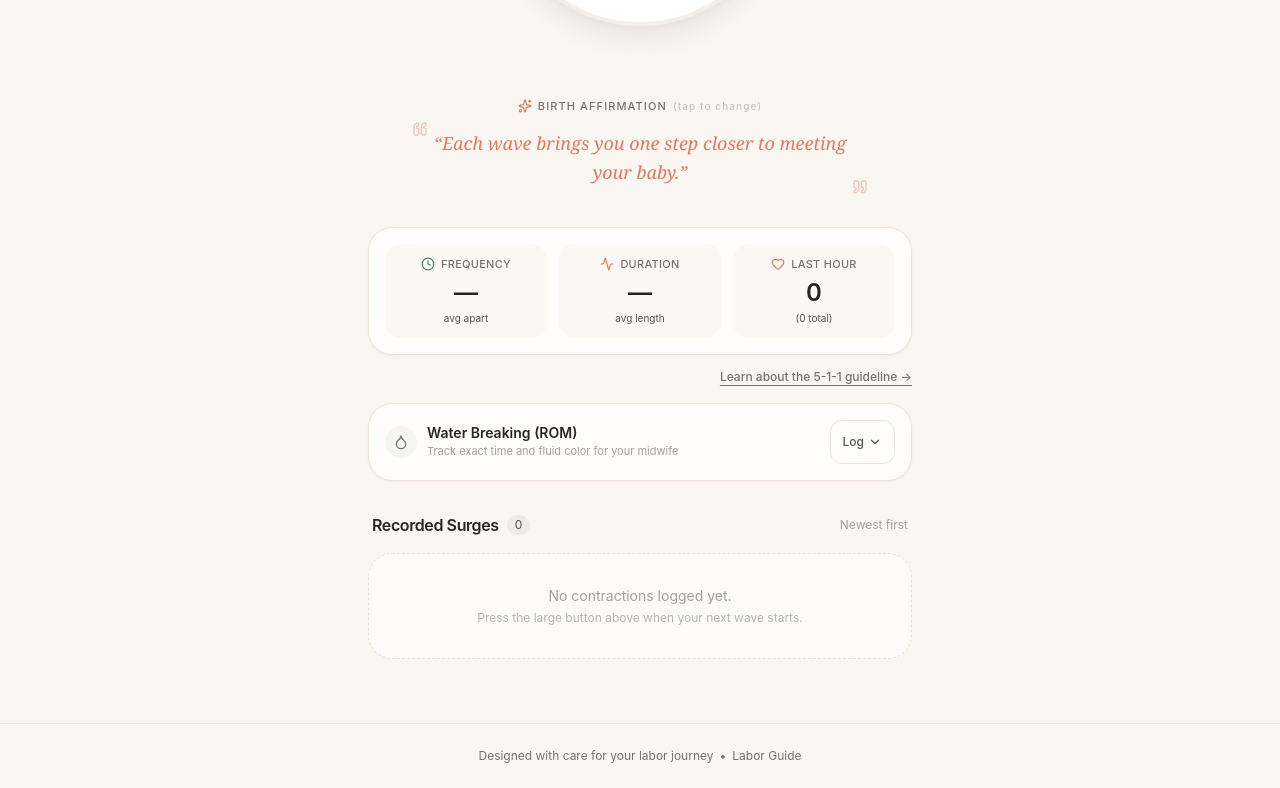
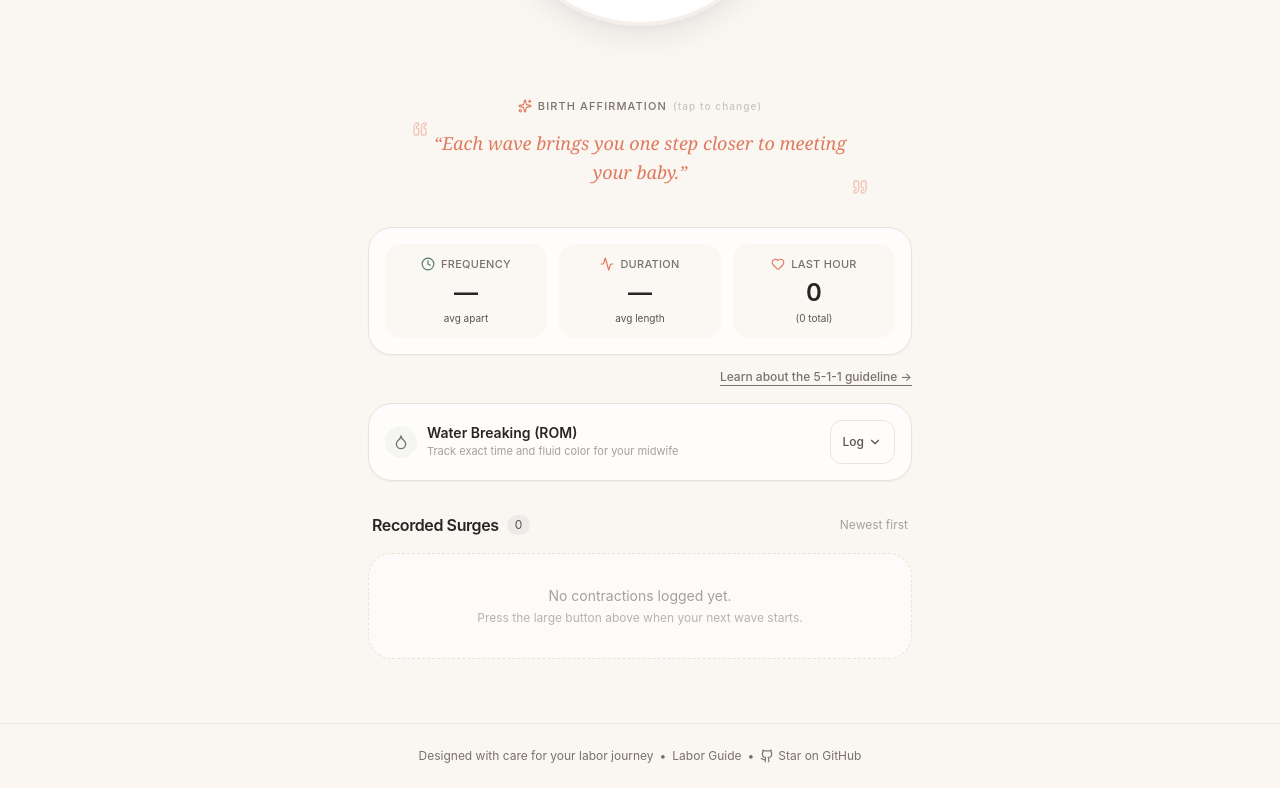
Before and after one commit to kartikp10/swell, a Svelte app: page / in a window 1280 px wide. Shown: the part 430-1218 px from the top of the page. Built offline with nearby package versions, Linux system fonts and the light colour scheme.

Commit message:
feat: add GitHub star link to footer

```diff
--- a/src/App.svelte
+++ b/src/App.svelte
@@ -1,6 +1,6 @@
 <script lang="ts">
   import { onMount, onDestroy } from 'svelte';
-  import { Volume2, VolumeX, RotateCcw, Share2, Waves, Moon, Sun, Download } from 'lucide-svelte';
+  import { Volume2, VolumeX, RotateCcw, Share2, Waves, Moon, Sun, Download, Star } from 'lucide-svelte';
   import TimerHero from './lib/TimerHero.svelte';
   import QuickSummary from './lib/QuickSummary.svelte';
   import ContractionList from './lib/ContractionList.svelte';
@@ -546,12 +546,25 @@
 
   <!-- Gentle Footer -->
   <footer class="w-full text-center py-6 text-xs {dimMode ? 'text-stone-400 border-stone-800 bg-[#1A1817]' : 'text-stone-500 border-[#EBE1D8]/60 bg-[#FAF7F2]'} border-t">
-    <div class="flex items-center justify-center gap-1.5">
+    <div class="flex items-center justify-center gap-1.5 flex-wrap">
       <span>Designed with care for your labor journey</span>
       <span>•</span>
       <button onclick={() => showGuidelines = true} class="hover:underline cursor-pointer">
         Labor Guide
       </button>
+      <span>•</span>
+      <a
+        href="https://github.com/kartikp10/swell"
+        target="_blank"
+        rel="noopener noreferrer"
+        class="hover:underline inline-flex items-center gap-1 cursor-pointer"
+      >
+        <svg class="w-3.5 h-3.5" viewBox="0 0 24 24" fill="none" stroke="currentColor" stroke-width="2" stroke-linecap="round" stroke-linejoin="round" aria-hidden="true">
+          <path d="M15 22v-4a4.8 4.8 0 0 0-1-3.5c3 0 6-2 6-5.5.08-1.25-.27-2.48-1-3.5.28-1.15.28-2.35 0-3.5 0 0-1 0-3 1.5-2.64-.5-5.36-.5-8 0C6 2 5 2 5 2c-.3 1.15-.3 2.35 0 3.5A5.403 5.403 0 0 0 4 9c0 3.5 3 5.5 6 5.5-.39.49-.68 1.05-.85 1.65-.17.6-.22 1.23-.15 1.85v4" />
+          <path d="M9 18c-4.51 2-5-2-7-2" />
+        </svg>
+        <span>Star on GitHub</span>
+      </a>
     </div>
   </footer>
 
```
